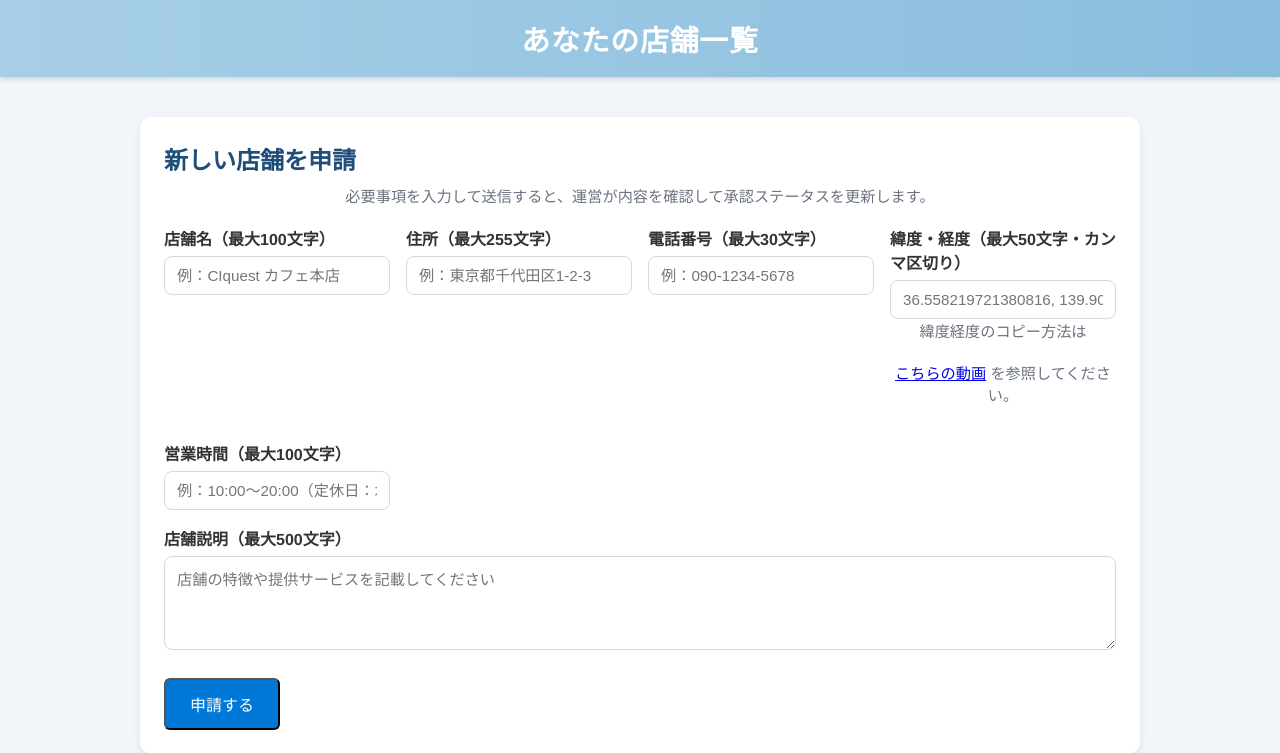
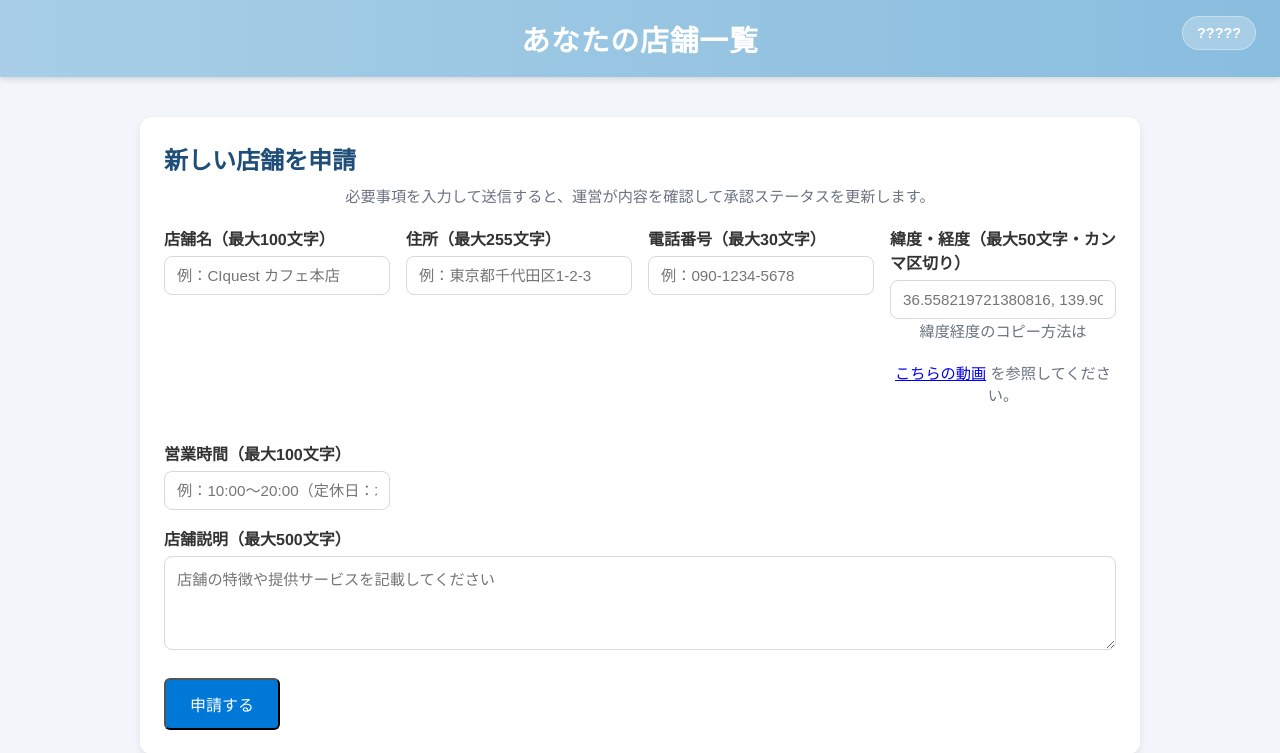
Before and after one commit to Tjungami/CiquestWebApp, a Django app: template owner/templates/owner/dashboard.html in a window 1280 px wide. Shown: the top 753 px of the page. Run offline with Django 5.2, Linux system fonts and the light colour scheme; the template is opened without the code that fills it: values that come from a table or form of the project are taken from there, others are empty; data comes from the database, SQL or seed files in the repository; some libraries are stand-ins or nearby versions.

Commit message:
Add logout link to owner dashboard

```diff
--- a/owner/templates/owner/dashboard.html
+++ b/owner/templates/owner/dashboard.html
@@ -9,8 +9,11 @@
   <link rel="stylesheet" href="{% static 'css/owner/dashboard.css' %}">
 </head>
 <body>
-  <header>
+  <header class="owner-header">
     <h1>あなたの店舗一覧</h1>
+    <div class="header-actions">
+      <a class="logout-link" href="{% url 'logout' %}">?????</a>
+    </div>
   </header>
   <main>
     {% if messages %}
--- a/static/css/owner/dashboard.css
+++ b/static/css/owner/dashboard.css
@@ -12,12 +12,40 @@ body {
 }
 
 /* --- ヘッダー --- */
-header {
+header,
+.owner-header {
   background: linear-gradient(90deg, #A7CEE6 0%, #89BDDE 100%);
   color: #fff;
   text-align: center;
   padding: 18px 0;
   box-shadow: 0 2px 6px rgba(0,0,0,0.15);
+}
+
+.owner-header {
+  position: relative;
+}
+
+.header-actions {
+  position: absolute;
+  top: 16px;
+  right: 24px;
+}
+
+.logout-link {
+  display: inline-flex;
+  align-items: center;
+  padding: 8px 14px;
+  border-radius: 999px;
+  background: rgba(255, 255, 255, 0.25);
+  color: #fff;
+  font-size: 0.9rem;
+  font-weight: 600;
+  text-decoration: none;
+  border: 1px solid rgba(255, 255, 255, 0.35);
+}
+
+.logout-link:hover {
+  background: rgba(255, 255, 255, 0.35);
 }
 
 header h1 {
@@ -273,8 +301,13 @@ main p {
 
 /* --- レスポンシブ --- */
 @media (max-width: 600px) {
-  header h1 {
+  header h1,
+  .owner-header h1 {
     font-size: 1.4rem;
+  }
+  .header-actions {
+    position: static;
+    margin-top: 10px;
   }
   .store-card {
     padding: 16px;
```
